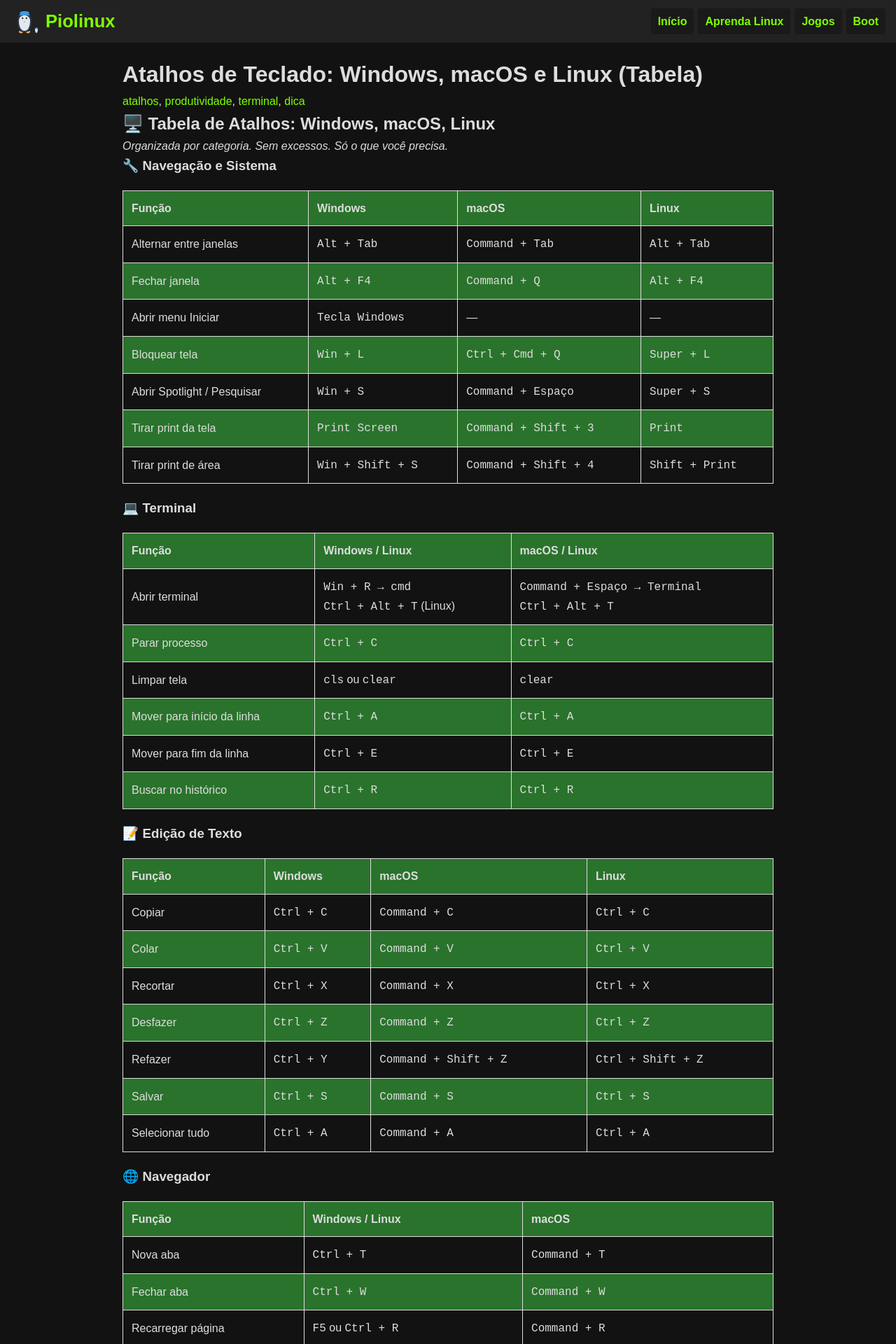
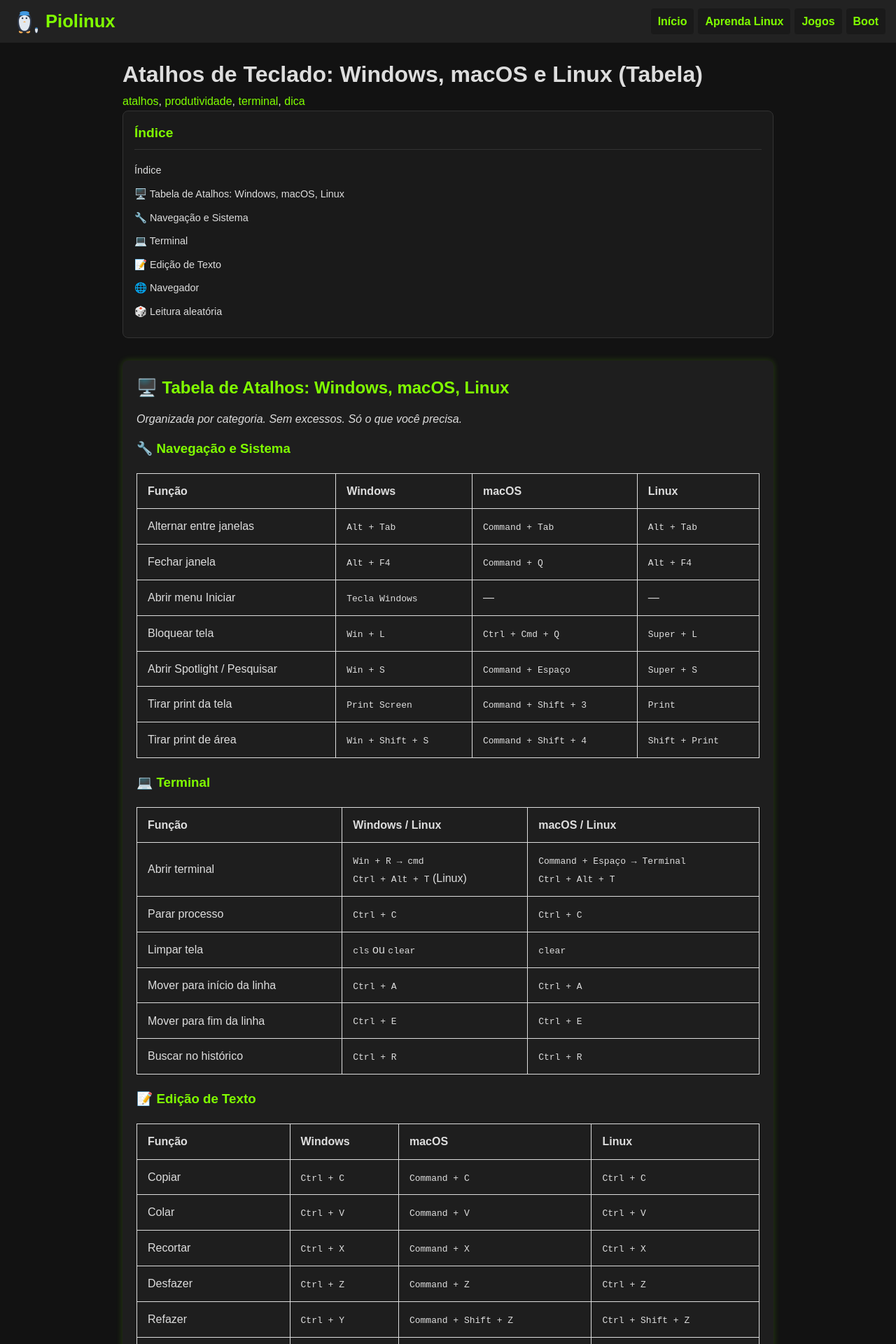
Before and after one commit to Piolinux/piolinux-site, a Jekyll site: the page built from _posts/2025-08-28-guia-atalhos-teclado.md, in a window 1280 px wide. Shown: the top 1920 px of the page at 70% size. Built offline with Jekyll 4.4.1, drawn with Linux system fonts in a browser that asks for light colours; part of the change alters nothing that is shown.

Commit message:
Update 2025-08-28-guia-atalhos-teclado.md

```diff
--- a/_posts/2025-08-28-guia-atalhos-teclado.md
+++ b/_posts/2025-08-28-guia-atalhos-teclado.md
@@ -10,26 +10,12 @@ permalink: /atalhos-de-teclado/
 
 
 
-<style>
-  table {
-    width: 100%;
-    border-collapse: collapse;
-    margin: 20px 0;
-    font-size: 16px;
-  }
-  th, td {
-    padding: 12px;
-    border: 1px solid #ddd;
-    text-align: left;
-  }
-  th {
-    background-color: #2a732c;
-    font-weight: bold;
-  }
-  tr:nth-child(even) {
-    background-color: #2a732c;
-  }
-</style>
+{% include toc.html %}
+
+
+<section class="post-content">
+
+
 
 <h2>🖥️ Tabela de Atalhos: Windows, macOS, Linux</h2>
 <p><em>Organizada por categoria. Sem excessos. Só o que você precisa.</em></p>
```
